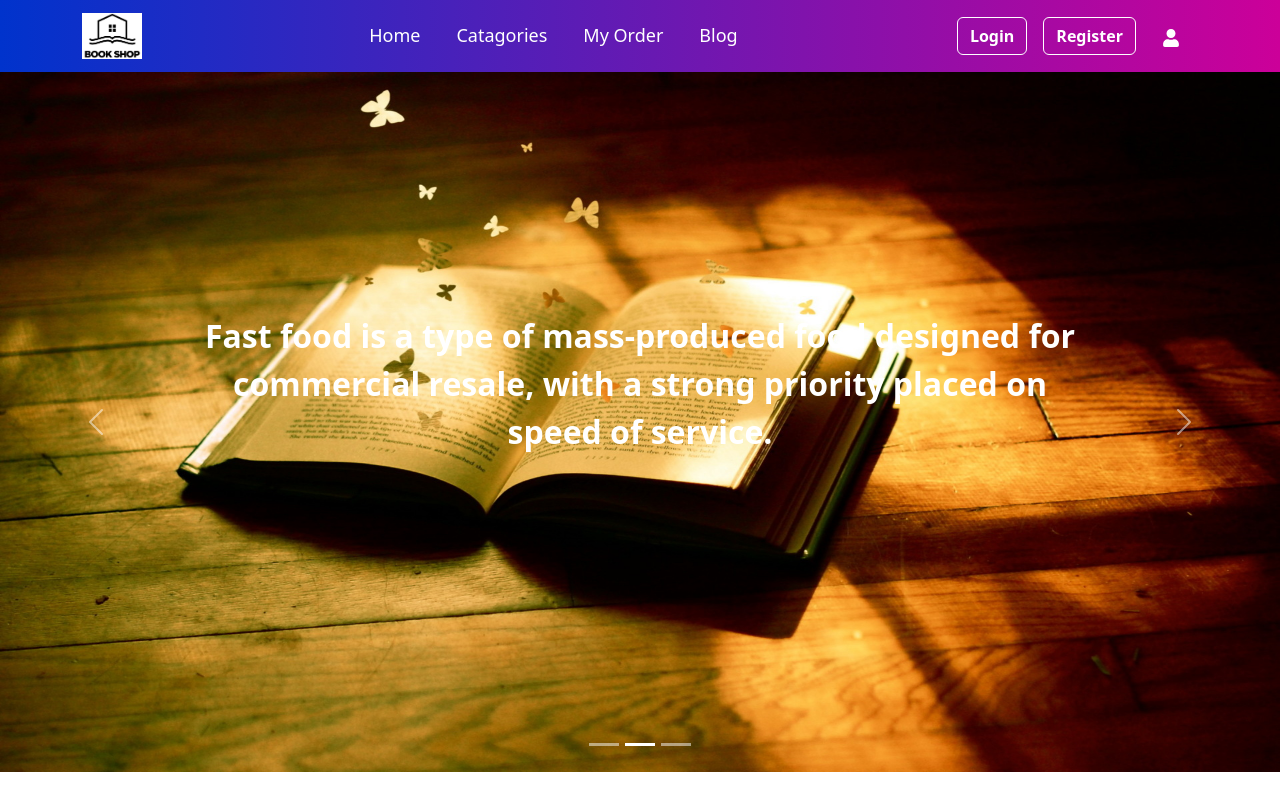
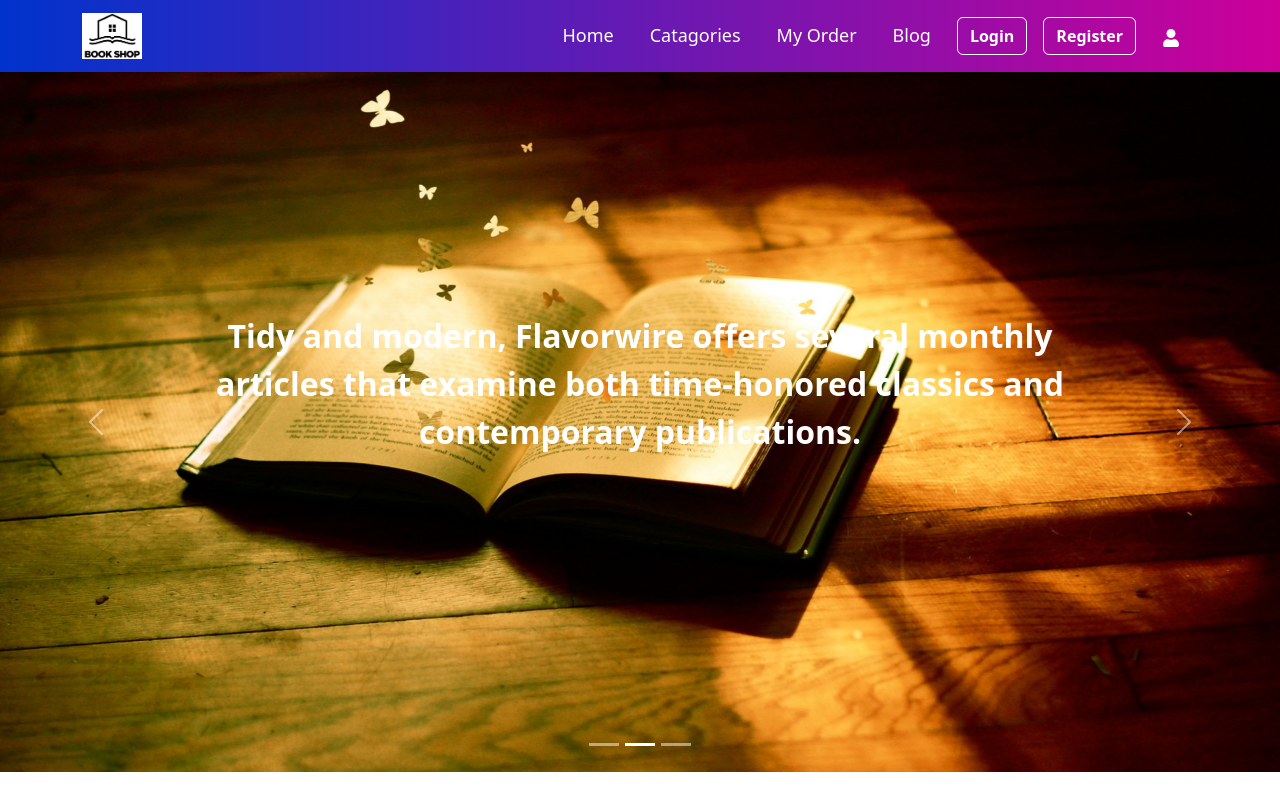
Before and after one commit to hasanshahriar32/book-shop-client, a React (Create React App) app: page / in a window 1280 px wide. Shown: the top 800 px of the page. Built offline with nearby package versions, Linux system fonts and the light colour scheme; no server answers.

Commit message:
modal added

```diff
--- a/src/Pages/AllBooks/AllBooks.js
+++ b/src/Pages/AllBooks/AllBooks.js
@@ -5,7 +5,6 @@ import Books from './Books';
 const AllBooks = () => {
 
     const allbooks = useLoaderData();
-    console.log(allbooks)
 
     return (
         <Container>
@@ -17,6 +16,7 @@ const AllBooks = () => {
                 ></Books>)
             }
         </div>
+
         </Container>
     );
 };
--- a/src/Pages/AllBooks/Books.js
+++ b/src/Pages/AllBooks/Books.js
@@ -1,17 +1,19 @@
 import React from 'react';
+import { Button } from 'react-bootstrap';
 import Card from 'react-bootstrap/Card';
-import Button from 'react-bootstrap/Button';
-import { Link } from 'react-router-dom';
+import BookingModal from '../BookingModal/BookingModal';
 
 const Books = ({books}) => {
-    console.log(books)
-    const { name, original_price, img_url, category_id } = books;
+    const { name, location, original_price, resale_price, seller_name, years_of_use, img_url, category_id } = books;
     return (
         <Card >
             <Card.Img className='img_container' variant="top" src={img_url} />
             <Card.Body>
                 <Card.Title>{name}</Card.Title>
-                <Link><Button variant="primary">Go somewhere</Button></Link>
+                <BookingModal
+                    books={books}
+                >
+                </BookingModal>
             </Card.Body>
           </Card>
     );
--- /dev/null
+++ b/src/Pages/BookingModal/BookingModal.js
@@ -0,0 +1,33 @@
+import React, { useState } from 'react';
+import Button from 'react-bootstrap/Button';
+import Modal from 'react-bootstrap/Modal';
+import { useLoaderData } from 'react-router-dom';
+
+const BookingModal = ({books}) => {
+    const { name, location, original_price, resale_price, seller_name, years_of_use, img_url, category_id } = books;
+    const [show, setShow] = useState(false);
+
+    const handleClose = () => setShow(false);
+    const handleShow = () => setShow(true);
+    return (
+        <>
+            <Button variant="primary" onClick={handleShow}>
+                Book Now
+            </Button>
+
+      <Modal show={show} onHide={handleClose}>
+        <Modal.Header closeButton>
+          <Modal.Title>{name}</Modal.Title>
+        </Modal.Header>
+        <Modal.Body>{original_price}</Modal.Body>
+        <Modal.Footer>
+          <Button variant="secondary" onClick={handleClose}>
+            Submit
+          </Button>
+        </Modal.Footer>
+      </Modal>
+        </>
+    );
+};
+
+export default BookingModal;
--- /dev/null
+++ b/src/Pages/Dashboard/Dashboard.js
@@ -0,0 +1,11 @@
+import React from 'react';
+
+const Dashboard = () => {
+    return (
+        <div>
+            <h3>comming soon.........</h3>
+        </div>
+    );
+};
+
+export default Dashboard;
--- a/src/Pages/Home/Banner/Banner.js
+++ b/src/Pages/Home/Banner/Banner.js
@@ -14,21 +14,21 @@ const Banner = () => {
           <Carousel.Item className="slide">
             <img className="d-block w-100" src={banner1} alt="First slide" />
             <Carousel.Caption className="slide-text">
-            <p className='title'>Fast food is a type of mass-produced food designed for commercial resale, with a strong priority placed on speed of service.</p>
+            <p className='title'>Dive into the Guardian's Books Blog to discover a variety of engrossing articles on the books we know and love and their effects on us.</p>
             </Carousel.Caption>
           </Carousel.Item>
           <Carousel.Item className="slide">
             <img className="d-block w-100" src={banner2} alt="Second slide" />
 
             <Carousel.Caption className="slide-text">
-              <p className='title'>Fast food is a type of mass-produced food designed for commercial resale, with a strong priority placed on speed of service.</p>
+              <p className='title'>Tidy and modern, Flavorwire offers several monthly articles that examine both time-honored classics and contemporary publications. </p>
             </Carousel.Caption>
           </Carousel.Item>
           <Carousel.Item className="slide">
             <img className="d-block w-100" src={banner3} alt="Third slide" />
 
             <Carousel.Caption className="slide-text">
-            <p className='title'>Fast food is a type of mass-produced food designed for commercial resale, with a strong priority placed on speed of service.</p>
+            <p className='title'>An "internationally renowned book blogger and USA Today blog columnist," Vilma Iris recommendations.</p>
             </Carousel.Caption>
           </Carousel.Item>
         </Carousel>
--- a/src/Pages/Shared/Header/Header.js
+++ b/src/Pages/Shared/Header/Header.js
@@ -21,7 +21,7 @@ const Header = () => {
         </Navbar.Brand>
         <Navbar.Toggle aria-controls="basic-navbar-nav" />
         <Navbar.Collapse id="basic-navbar-nav">
-          <Nav className="mx-auto nav-item text-white">
+          <Nav className="ms-auto nav-item text-white">
             <Nav.Link as={Link} to="/">Home</Nav.Link>
             <Nav.Link as={Link} to="/services">Catagories</Nav.Link>
             <Nav.Link as={Link} to="/my-reviews">My Order</Nav.Link>
@@ -30,7 +30,10 @@ const Header = () => {
           <Nav >
             {
               user?.uid ?
-                <button className='log-out' onClick={logOut}>Log Out</button>
+              <>
+                <li><Link className=" nav-link" to={'/dashboard'}>Dashboard</Link></li>
+                <li className='d-flex align-items-center'><button className='log-out ' onClick={logOut}>Log Out</button></li>
+              </>
               :
               <>
                 <Nav.Link className='nav-btn ' as={Link} to="/login"><Button className='text-btn' variant="outline-dark">Login</Button></Nav.Link>
--- a/src/Routes/Route/Route.js
+++ b/src/Routes/Route/Route.js
@@ -2,6 +2,8 @@ import { createBrowserRouter } from "react-router-dom";
 import Main from "../../Layout/Main";
 import AllBooks from "../../Pages/AllBooks/AllBooks";
 import Blog from "../../Pages/Blog/Blog";
+import BookingModal from "../../Pages/BookingModal/BookingModal";
+import Dashboard from "../../Pages/Dashboard/Dashboard";
 import Error from "../../Pages/Error/Error";
 import Banner from "../../Pages/Home/Banner/Banner";
 import Login from "../../Pages/Login/Login";
@@ -35,6 +37,10 @@ export const routes = createBrowserRouter([
             },
         ]
     },
+    {
+        path: '/dashboard',
+        element: <Dashboard></Dashboard>
+    },
 
     {path: '*', element: <Error></Error>}
 ])
```
